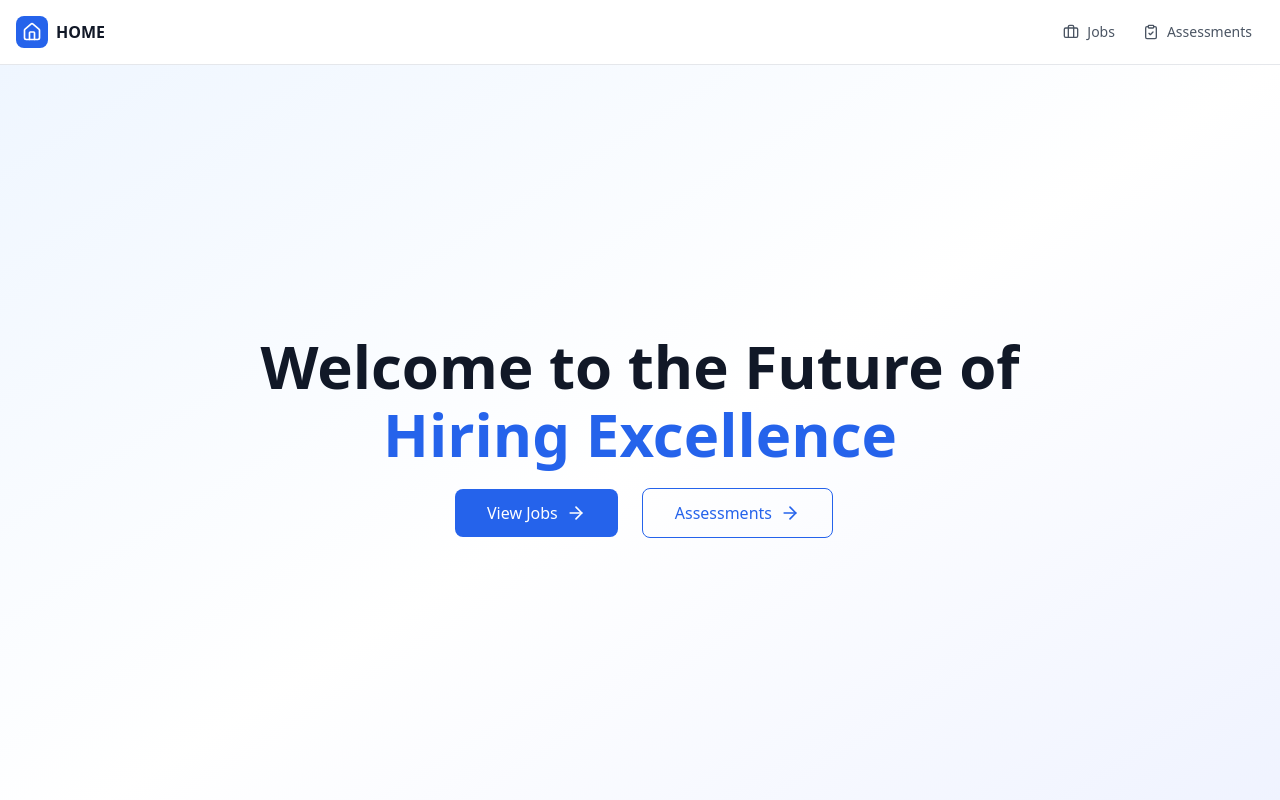
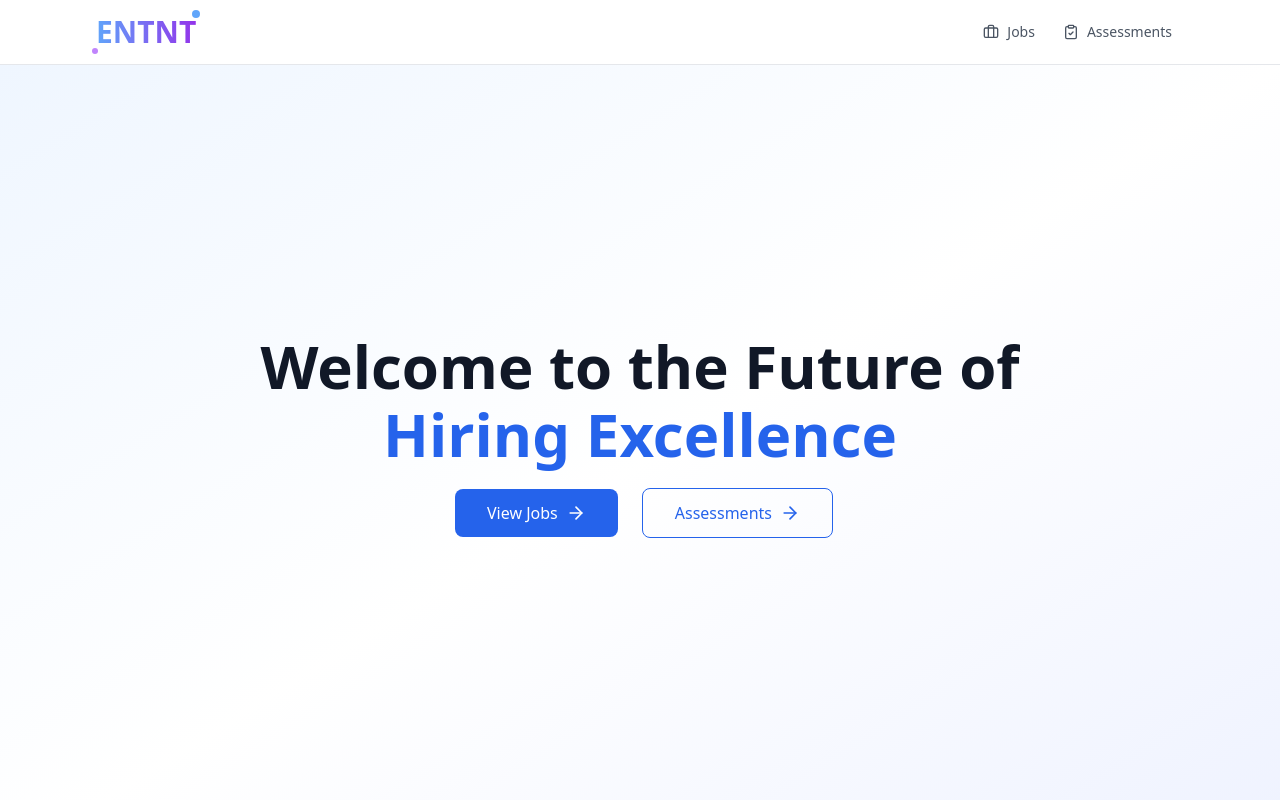
Before and after one commit to Nandavardhan1405/WebHiringPlatform, a React (Create React App) app in the folder frontend/: page / in a window 1280 px wide. Built offline with nearby package versions, Linux system fonts and the light colour scheme.

Commit message:
logo and header

```diff
--- a/frontend/src/components/Header.jsx
+++ b/frontend/src/components/Header.jsx
@@ -1,10 +1,10 @@
 import React, { useState } from 'react';
-import { Link } from 'react-router-dom';
+import { Link, useLocation } from 'react-router-dom';
 import { Home, Users, Briefcase, ClipboardCheck } from 'lucide-react';
 
 const NavigationHeader = () => {
   const [activeItem, setActiveItem] = useState('home');
-
+  const location = useLocation();
   const navItems = [
     { id: 'home', label: 'Home', icon: Home, path: '/' },
     { id: 'jobs', label: 'Jobs', icon: Briefcase, path: '/jobs' },
@@ -12,11 +12,23 @@
   ];
 
   return (
-    <header className="bg-white border-b border-gray-200 sticky top-0 z-50">
+    <header className="bg-white border-b border-gray-200 sticky top-0 z-50 px-20">
       <div className="container mx-auto px-4">
         <nav className="flex items-center justify-between h-16">
           {/* Logo Section */}
-          <Link
+          {location.pathname === '/' ? (
+            <div className="flex-shrink-0 flex items-center">
+            <div className="relative group">
+              <h1 className="relative text-3xl font-bold text-transparent bg-clip-text bg-gradient-to-r from-blue-400 to-purple-600 hover:from-blue-500 hover:to-purple-700 transition-all duration-300">
+                ENT
+                <span className="inline-block">NT</span>
+              </h1>
+              <div className="absolute -top-1 -right-1 w-2 h-2 bg-blue-400 rounded-full" />
+              <div className="absolute -bottom-1 -left-1 w-1.5 h-1.5 bg-purple-400 rounded-full" />
+            </div>
+          </div>
+          ):(
+            <Link
             to="/"
             className="flex items-center space-x-2"
             onClick={() => setActiveItem('home')}
@@ -26,6 +38,7 @@
             </div>
             <span className="font-semibold text-gray-900">HOME</span>
           </Link>
+          )}
 
           {/* Navigation Links */}
           <div className="flex items-center space-x-1">
--- a/frontend/src/components/LandingPage.jsx
+++ b/frontend/src/components/LandingPage.jsx
@@ -54,14 +54,14 @@
             }`}
           >
             <Link
-              href="/jobs"
+              to="/jobs"
               className="inline-flex items-center px-8 py-3 rounded-lg bg-blue-600 text-white hover:bg-blue-700 transition-colors mx-2"
             >
               View Jobs
               <ArrowRight className="ml-2 w-5 h-5" />
             </Link>
             <Link
-              href="/assessments"
+              to="/assessments"
               className="inline-flex items-center px-8 py-3 rounded-lg border border-blue-600 text-blue-600 hover:bg-blue-50 transition-colors mx-2"
             >
               Assessments
--- a/frontend/tailwind.config.js
+++ b/frontend/tailwind.config.js
@@ -4,7 +4,17 @@
     "./src/**/*.{js,jsx,ts,tsx}",
   ],
   theme: {
-    extend: {},
+    extend: {
+      animation: {
+        'text-fade': 'fade 3s ease-in-out infinite',
+      },
+      keyframes: {
+        fade: {
+          '0%, 100%': { opacity: 1 },
+          '50%': { opacity: 0.5 },
+        },
+      },
+    },
   },
   plugins: [],
 }
```
